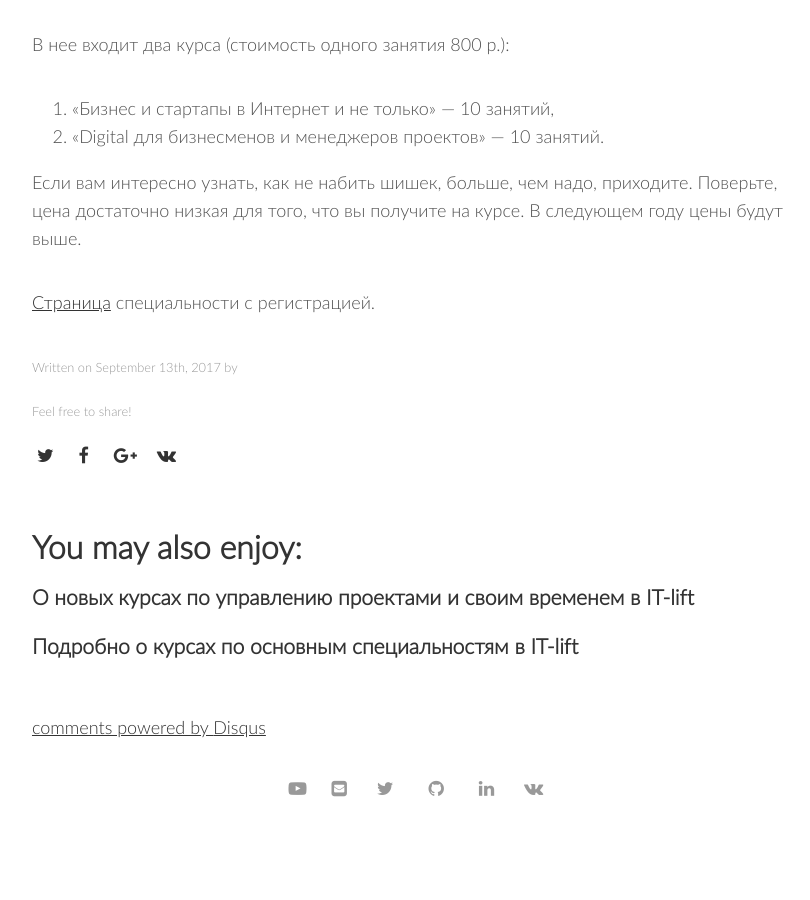
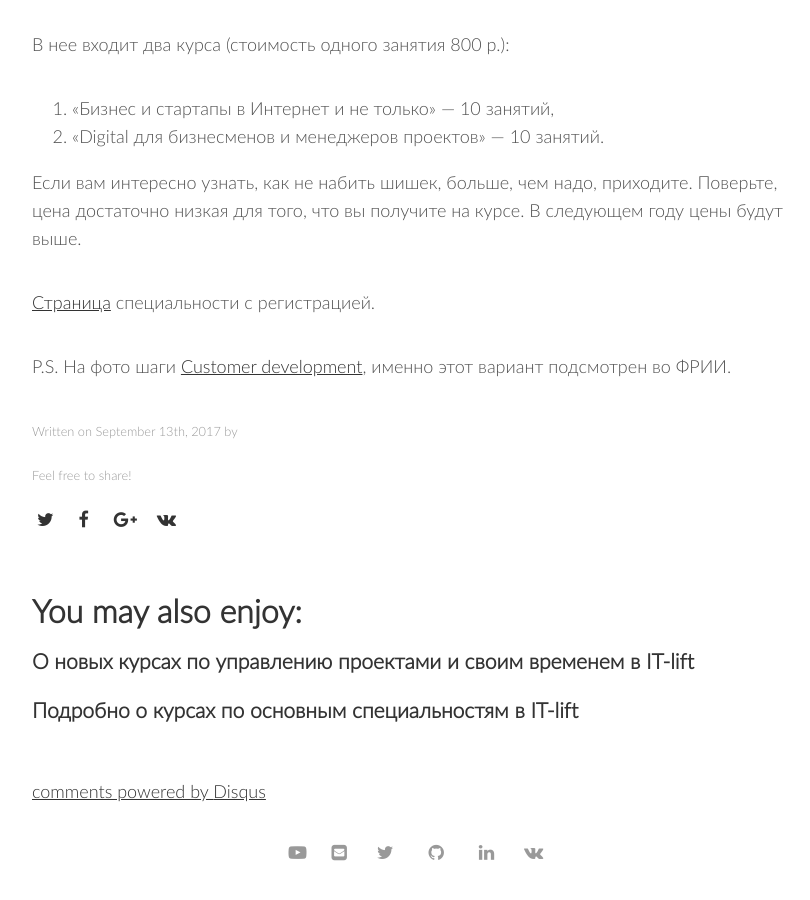
Before and after one commit to 7bits/7bits.github.io, a Jekyll site: the page built from _posts/2017-09-13-business-courses.md, in a window 1280 px wide and 900 px high, scrolled down 2229 px. Shown: the whole window, without its empty margins (224-1034 px from the left). Built offline with Jekyll 4.4.1, drawn with Linux system fonts in a browser that asks for light colours; nearby versions of some CDN libraries; comment, search, counter and statistics services are not loaded; before the commit the page ends 3065 px from its top, so only the background shows below that.

Commit message:
Custdev picture has been explained at 2017-09-13 post

```diff
--- a/_posts/2017-09-13-business-courses.md
+++ b/_posts/2017-09-13-business-courses.md
@@ -44,3 +44,5 @@ image:
 Если вам интересно узнать, как не набить шишек, больше, чем надо, приходите. Поверьте, цена достаточно низкая для того, что вы получите на курсе. В следующем году цены будут выше.
 
 <a href="http://itlift.1der.link/courses/internet-business" target="_blank">Страница</a> специальности с регистрацией.
+
+P.S. На фото шаги <a href="https://www.google.ru/search?q=Customer+development&ie=utf-8&oe=utf-8&gws_rd=cr&dcr=0&ei=Gw1WWtq5O4GcsgHFuK7wCg" target="_blank">Customer development</a>, именно этот вариант подсмотрен во ФРИИ.
```
